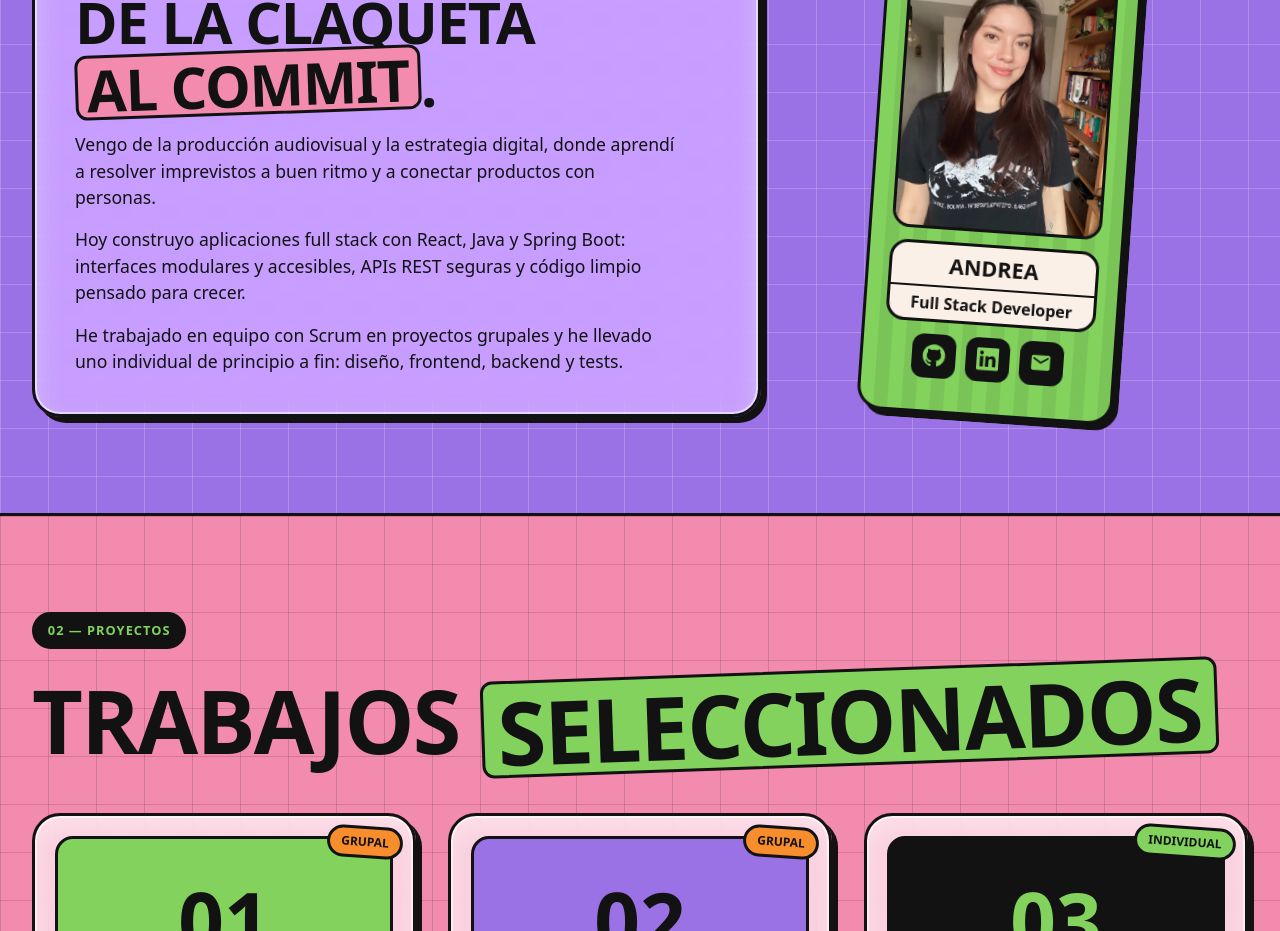
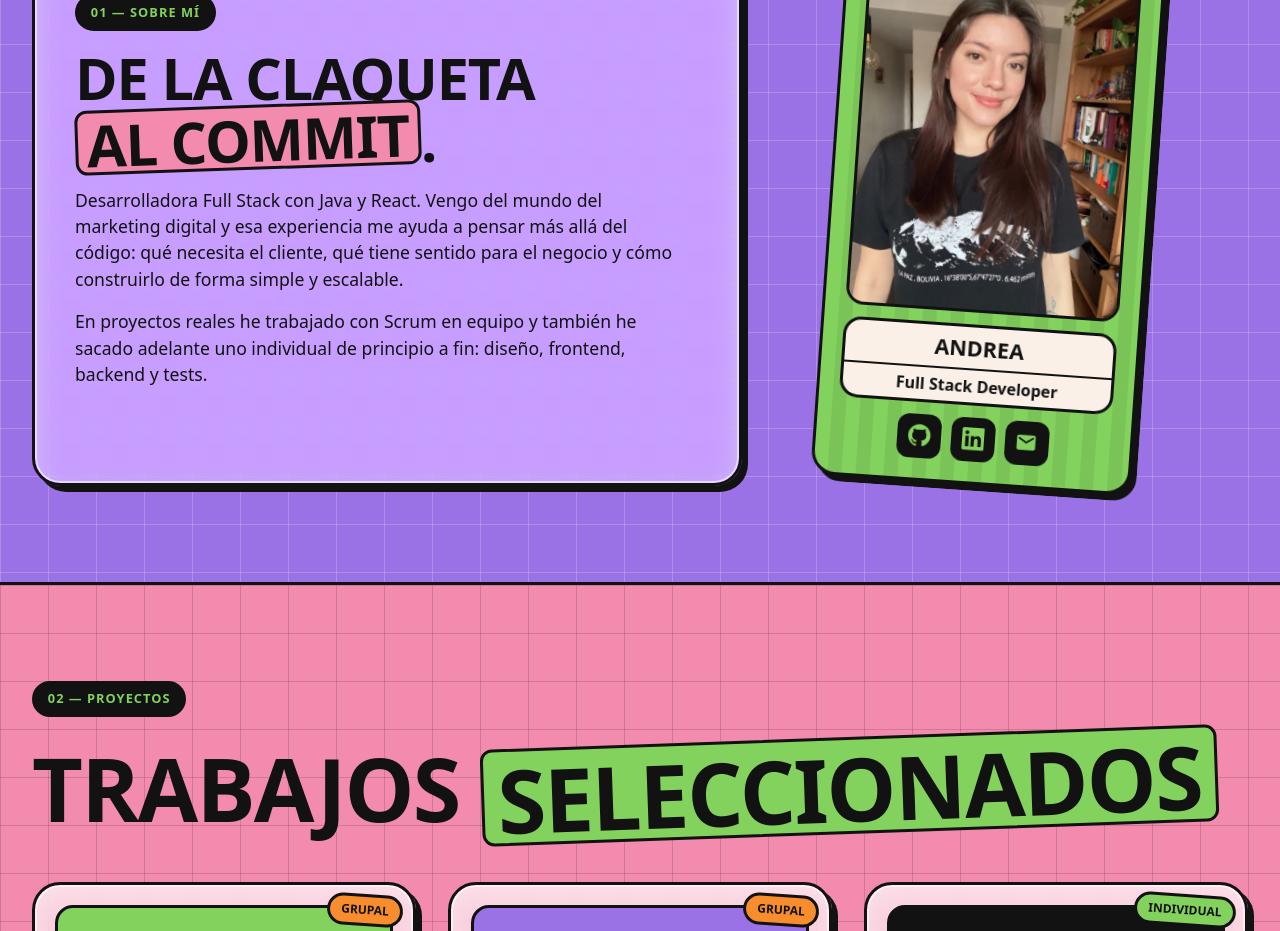
Before and after one commit to atapiamallea/portfolio, a React (Vite) app: page / in a window 1280 px wide. Shown: the part 980-1911 px from the top of the page. Built offline with nearby package versions, Linux system fonts and the light colour scheme; a web font is replaced by a local one.

Commit message:
feat(about): update About copy and widen profile badge

```diff
--- a/src/features/about/components/AboutSection/AboutSection.module.scss
+++ b/src/features/about/components/AboutSection/AboutSection.module.scss
@@ -10,7 +10,7 @@
   align-items: center;
 
   @include respond-to('md') {
-    grid-template-columns: 1.6fr 1fr;
+    grid-template-columns: 1.5fr 1fr;
     align-items: stretch;
   }
 }
--- a/src/features/about/components/ProfileBadge/ProfileBadge.module.scss
+++ b/src/features/about/components/ProfileBadge/ProfileBadge.module.scss
@@ -11,7 +11,7 @@
   display: grid;
   grid-template-rows: auto 1fr; // cinta y tarjeta: la tarjeta ocupa el alto que sobre
   justify-items: center;
-  width: min(100%, 16rem);
+  width: min(100%, 20rem);
   margin-inline: auto;
 
   // La credencial es un objeto de color: su texto es tinta en los dos temas.
--- a/src/shared/i18n/dictionaries/en.ts
+++ b/src/shared/i18n/dictionaries/en.ts
@@ -50,9 +50,8 @@ export const en: Dictionary = {
     label: '01 — About me',
     title: { start: 'From clapperboard ', highlight: 'to commit', end: '.' },
     paragraphs: [
-      'I come from audiovisual production and digital strategy, where I learned to handle the unexpected at a fast pace and to connect products with people.',
-      'Today I build full stack applications with React, Java and Spring Boot: modular, accessible interfaces, secure REST APIs and clean code designed to grow.',
-      'I have worked in teams with Scrum on group projects and taken a solo one from start to finish: design, frontend, backend and tests.',
+      'Full Stack developer working with Java and React. I come from digital marketing, and that experience helps me think beyond the code: what the client needs, what makes sense for the business and how to build it in a simple, scalable way.',
+      "On real projects I've worked in a Scrum team, and I've also taken a solo one from start to finish: design, frontend, backend and tests.",
     ],
     stats: {
       label: 'Projects in numbers',
--- a/src/shared/i18n/dictionaries/es.ts
+++ b/src/shared/i18n/dictionaries/es.ts
@@ -52,9 +52,8 @@ export const es = {
     label: '01 — Sobre mí',
     title: { start: 'De la claqueta ', highlight: 'al commit', end: '.' },
     paragraphs: [
-      'Vengo de la producción audiovisual y la estrategia digital, donde aprendí a resolver imprevistos a buen ritmo y a conectar productos con personas.',
-      'Hoy construyo aplicaciones full stack con React, Java y Spring Boot: interfaces modulares y accesibles, APIs REST seguras y código limpio pensado para crecer.',
-      'He trabajado en equipo con Scrum en proyectos grupales y he llevado uno individual de principio a fin: diseño, frontend, backend y tests.',
+      'Desarrolladora Full Stack con Java y React. Vengo del mundo del marketing digital y esa experiencia me ayuda a pensar más allá del código: qué necesita el cliente, qué tiene sentido para el negocio y cómo construirlo de forma simple y escalable.',
+      'En proyectos reales he trabajado con Scrum en equipo y también he sacado adelante uno individual de principio a fin: diseño, frontend, backend y tests.',
     ],
     // Las claves total / team / solo coinciden con ProjectSummary de features/projects.
     stats: {
```
